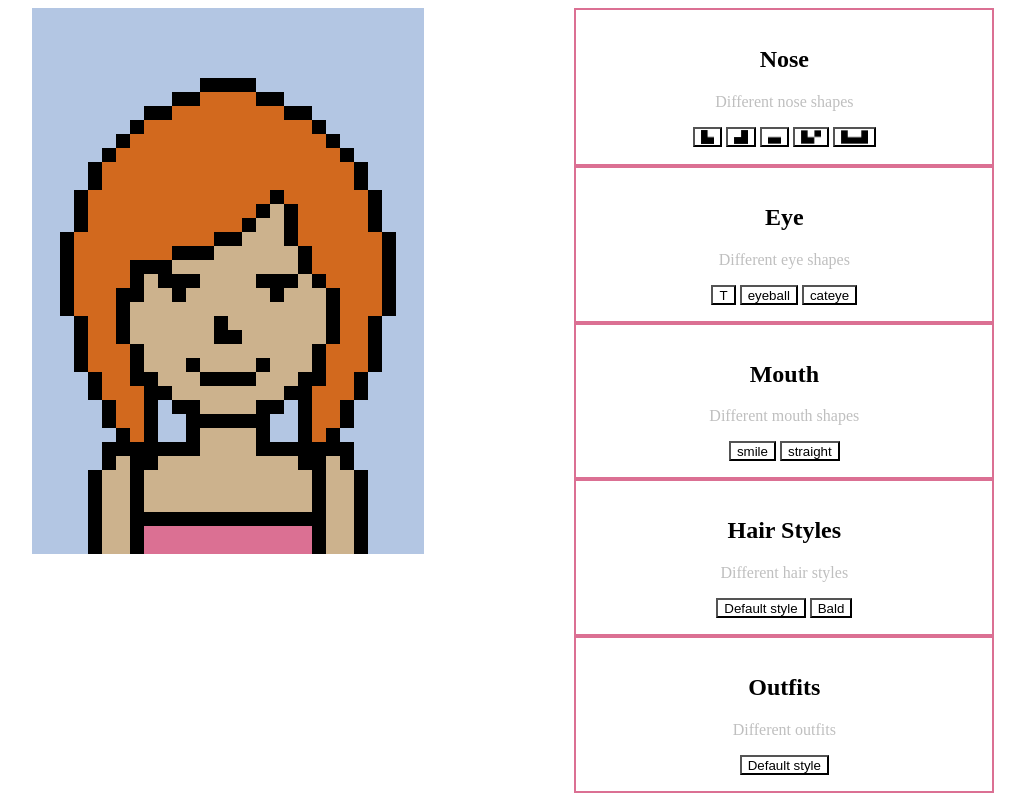
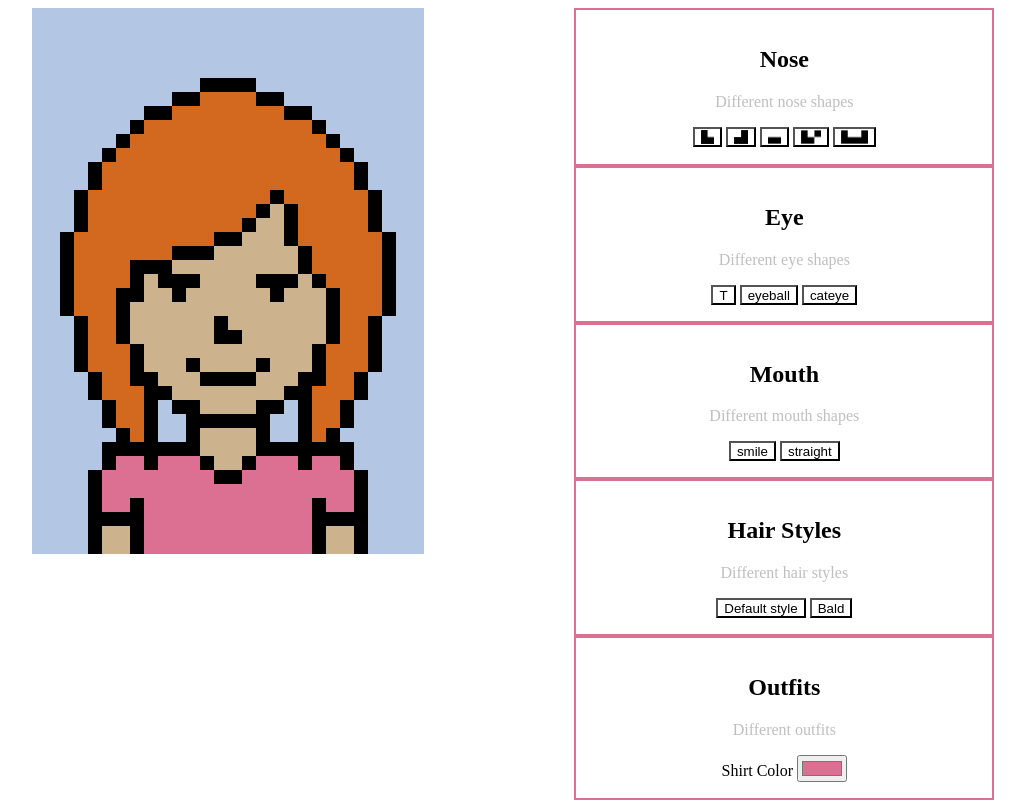
Before and after one commit to FlorenciaEmilia/avatar-maker, a plain HTML site: page index.html in a window 1280 px wide. Shown: the whole page, without its empty margins (127-1152 px from the left). Drawn offline with Linux system fonts and the light colour scheme.

Commit message:
Changed shirt section. I made just one style of shirt but I added the option of changing the color of the shirt to make it more customize it

```diff
--- a/avatarhair.js
+++ b/avatarhair.js
@@ -225,8 +225,8 @@ const hairFunctions = {
 	}
 };
 
-// const hairTypeIBtn = document.getElementById('hairI');
-// hairTypeIBtn.addEventListener('click', hairFunctions.hairTypeI);
+const hairTypeIBtn = document.getElementById('hairI');
+hairTypeIBtn.addEventListener('click', hairFunctions.hairTypeI);
 
 const hairTypeIIBtn = document.getElementById('hairII');
 hairTypeIIBtn.addEventListener('click', hairFunctions.hairTypeII);
--- a/avataroutfit.js
+++ b/avataroutfit.js
@@ -0,0 +1,6 @@
+const shirtButton = document.getElementById('shirt-color');
+shirtButton.addEventListener('change', colorFunc);
+
+function colorFunc() {
+	document.documentElement.style.setProperty(`--${this.name}`, this.value);
+}
--- a/index.css
+++ b/index.css
@@ -1,3 +1,7 @@
+:root {
+	--shirtColor: #db7093;
+}
+
 button {
 	height: 20px;
 	background-color: white;
@@ -39,7 +43,7 @@ img {
 }
 
 .shirt {
-	background-color: palevioletred;
+	background-color: var(--shirtColor);
 }
 
 div[id$='-area-test'] {
--- a/index.html
+++ b/index.html
@@ -1015,6 +1015,7 @@
 
         <div class="row" id='row32'>
             <!-- hair row -->
+            <!-- Here the hair row starts -->
             <div class="p bg" id='hair-578'></div>
             <div class="p bg" id='hair-579'></div>
             <div class="p bg" id='hair-580'></div>
@@ -1053,22 +1054,22 @@
             <div class="p bg" id='hair-603'></div>
             <div class="p bg" id='hair-604'></div>
             <div class="p border" id='hair-605'></div>
-            <div class="p skin" id='hair-606'></div>
-            <div class="p border" id='hair-607'></div>
+            <div class="p shirt" id='hair-606'></div>
+            <div class="p shirt" id='hair-607'></div>
             <div class="p border" id='hair-608'></div>
-            <div class="p skin" id='hair-609'></div>
-            <div class="p skin" id='hair-610'></div>
+            <div class="p shirt" id='hair-609'></div>
+            <div class="p shirt" id='hair-610'></div>
+            <div class="p shirt"></div>
+            <div class="p border"></div>
             <div class="p skin"></div>
             <div class="p skin"></div>
-            <div class="p skin"></div>
-            <div class="p skin"></div>
-            <div class="p skin"></div>
-            <div class="p skin"></div>
-            <div class="p skin" id='hair-611'></div>
-            <div class="p skin" id='hair-612'></div>
+            <div class="p border"></div>
+            <div class="p shirt"></div>
+            <div class="p shirt" id='hair-611'></div>
+            <div class="p shirt" id='hair-612'></div>
             <div class="p border" id='hair-613'></div>
-            <div class="p border" id='hair-614'></div>
-            <div class="p skin" id='hair-615'></div>
+            <div class="p shirt" id='hair-614'></div>
+            <div class="p shirt" id='hair-615'></div>
             <div class="p border" id='hair-616'></div>
             <div class="p bg" id='hair-617'></div>
             <div class="p bg" id='hair-618'></div>
@@ -1083,24 +1084,24 @@
             <div class="p bg" id='hair-624'></div>
             <div class="p bg" id='hair-625'></div>
             <div class="p border" id='hair-626'></div>
-            <div class="p skin" id='hair-627'></div>
-            <div class="p skin" id='hair-628'></div>
-            <div class="p border" id='hair-629'></div>
-            <div class="p skin" id='hair-630'></div>
-            <div class="p skin" id='hair-631'></div>
-            <div class="p skin" id='hair-632'></div>
-            <div class="p skin"></div>
-            <div class="p skin"></div>
-            <div class="p skin"></div>
-            <div class="p skin"></div>
-            <div class="p skin"></div>
-            <div class="p skin"></div>
-            <div class="p skin" id='hair-633'></div>
-            <div class="p skin" id='hair-634'></div>
-            <div class="p skin" id='hair-635'></div>
-            <div class="p border" id='hair-636'></div>
-            <div class="p skin" id='hair-637'></div>
-            <div class="p skin" id='hair-638'></div>
+            <div class="p shirt" id='hair-627'></div>
+            <div class="p shirt" id='hair-628'></div>
+            <div class="p shirt" id='hair-629'></div>
+            <div class="p shirt" id='hair-630'></div>
+            <div class="p shirt" id='hair-631'></div>
+            <div class="p shirt" id='hair-632'></div>
+            <div class="p shirt"></div>
+            <div class="p shirt"></div>
+            <div class="p border"></div>
+            <div class="p border"></div>
+            <div class="p shirt"></div>
+            <div class="p shirt"></div>
+            <div class="p shirt" id='hair-633'></div>
+            <div class="p shirt" id='hair-634'></div>
+            <div class="p shirt" id='hair-635'></div>
+            <div class="p shirt" id='hair-636'></div>
+            <div class="p shirt" id='hair-637'></div>
+            <div class="p shirt" id='hair-638'></div>
             <div class="p border" id='hair-639'></div>
             <div class="p bg" id='hair-640'></div>
             <div class="p bg" id='hair-641'></div>
@@ -1114,24 +1115,24 @@
             <div class="p bg" id='hair-646'></div>
             <div class="p bg" id='hair-647'></div>
             <div class="p border" id='hair-648'></div>
-            <div class="p skin" id='hair-649'></div>
-            <div class="p skin" id='hair-650'></div>
-            <div class="p border" id='hair-651'></div>
-            <div class="p skin" id='hair-652'></div>
-            <div class="p skin" id='hair-653'></div>
-            <div class="p skin" id='hair-654'></div>
-            <div class="p skin"></div>
-            <div class="p skin"></div>
-            <div class="p skin"></div>
-            <div class="p skin"></div>
-            <div class="p skin"></div>
-            <div class="p skin"></div>
-            <div class="p skin" id='hair-655'></div>
-            <div class="p skin" id='hair-656'></div>
-            <div class="p skin" id='hair-657'></div>
-            <div class="p border" id='hair-658'></div>
-            <div class="p skin" id='hair-659'></div>
-            <div class="p skin" id='hair-660'></div>
+            <div class="p shirt" id='hair-649'></div>
+            <div class="p shirt" id='hair-650'></div>
+            <div class="p shirt" id='hair-651'></div>
+            <div class="p shirt" id='hair-652'></div>
+            <div class="p shirt" id='hair-653'></div>
+            <div class="p shirt" id='hair-654'></div>
+            <div class="p shirt"></div>
+            <div class="p shirt"></div>
+            <div class="p shirt"></div>
+            <div class="p shirt"></div>
+            <div class="p shirt"></div>
+            <div class="p shirt"></div>
+            <div class="p shirt" id='hair-655'></div>
+            <div class="p shirt" id='hair-656'></div>
+            <div class="p shirt" id='hair-657'></div>
+            <div class="p shirt" id='hair-658'></div>
+            <div class="p shirt" id='hair-659'></div>
+            <div class="p shirt" id='hair-660'></div>
             <div class="p border" id='hair-661'></div>
             <div class="p bg" id='hair-662'></div>
             <div class="p bg" id='hair-663'></div>
@@ -1145,24 +1146,24 @@
             <div class="p bg" id='hair-668'></div>
             <div class="p bg" id='hair-669'></div>
             <div class="p border" id='hair-670'></div>
-            <div class="p skin" id='hair-671'></div>
-            <div class="p skin" id='hair-672'></div>
+            <div class="p shirt" id='hair-671'></div>
+            <div class="p shirt" id='hair-672'></div>
             <div class="p border" id='hair-673'></div>
-            <div class="p skin" id='hair-674'></div>
-            <div class="p skin" id='hair-675'></div>
-            <div class="p skin" id='hair-676'></div>
-            <div class="p skin"></div>
-            <div class="p skin"></div>
-            <div class="p skin"></div>
-            <div class="p skin"></div>
-            <div class="p skin"></div>
-            <div class="p skin"></div>
-            <div class="p skin" id='hair-677'></div>
-            <div class="p skin" id='hair-678'></div>
-            <div class="p skin" id='hair-679'></div>
+            <div class="p shirt" id='hair-674'></div>
+            <div class="p shirt" id='hair-675'></div>
+            <div class="p shirt" id='hair-676'></div>
+            <div class="p shirt"></div>
+            <div class="p shirt"></div>
+            <div class="p shirt"></div>
+            <div class="p shirt"></div>
+            <div class="p shirt"></div>
+            <div class="p shirt"></div>
+            <div class="p shirt" id='hair-677'></div>
+            <div class="p shirt" id='hair-678'></div>
+            <div class="p shirt" id='hair-679'></div>
             <div class="p border" id='hair-680'></div>
-            <div class="p skin" id='hair-681'></div>
-            <div class="p skin" id='hair-682'></div>
+            <div class="p shirt" id='hair-681'></div>
+            <div class="p shirt" id='hair-682'></div>
             <div class="p border" id='hair-683'></div>
             <div class="p bg" id='hair-684'></div>
             <div class="p bg" id='hair-685'></div>
@@ -1171,29 +1172,30 @@
         </div>
 
         <div class="row" id='row37'>
+
             <div class="p bg"></div>
             <div class="p bg"></div>
             <div class="p bg"></div>
             <div class="p bg"></div>
             <div class="p border"></div>
-            <div class="p skin"></div>
-            <div class="p skin"></div>
             <div class="p border"></div>
             <div class="p border"></div>
             <div class="p border"></div>
+            <div class="p shirt"></div>
+            <div class="p shirt"></div>
+            <div class="p shirt"></div>
+            <div class="p shirt"></div>
+            <div class="p shirt"></div>
+            <div class="p shirt"></div>
+            <div class="p shirt"></div>
+            <div class="p shirt"></div>
+            <div class="p shirt"></div>
+            <div class="p shirt"></div>
+            <div class="p shirt"></div>
+            <div class="p shirt"></div>
             <div class="p border"></div>
             <div class="p border"></div>
             <div class="p border"></div>
-            <div class="p border"></div>
-            <div class="p border"></div>
-            <div class="p border"></div>
-            <div class="p border"></div>
-            <div class="p border"></div>
-            <div class="p border"></div>
-            <div class="p border"></div>
-            <div class="p border"></div>
-            <div class="p skin"></div>
-            <div class="p skin"></div>
             <div class="p border"></div>
             <div class="p bg"></div>
             <div class="p bg"></div>
@@ -1304,7 +1306,8 @@
         <div id='outfit-area-test'>
             <h2>Outfits</h2>
             <p class='explanation'>Different outfits</p>
-            <button id='outfitI'>Default style</button>
+            <label for="shirt-color">Shirt Color</label>
+            <input type="color" name="shirtColor" id="shirt-color" value="#db7093">
 
         </div>
     </div>
```
